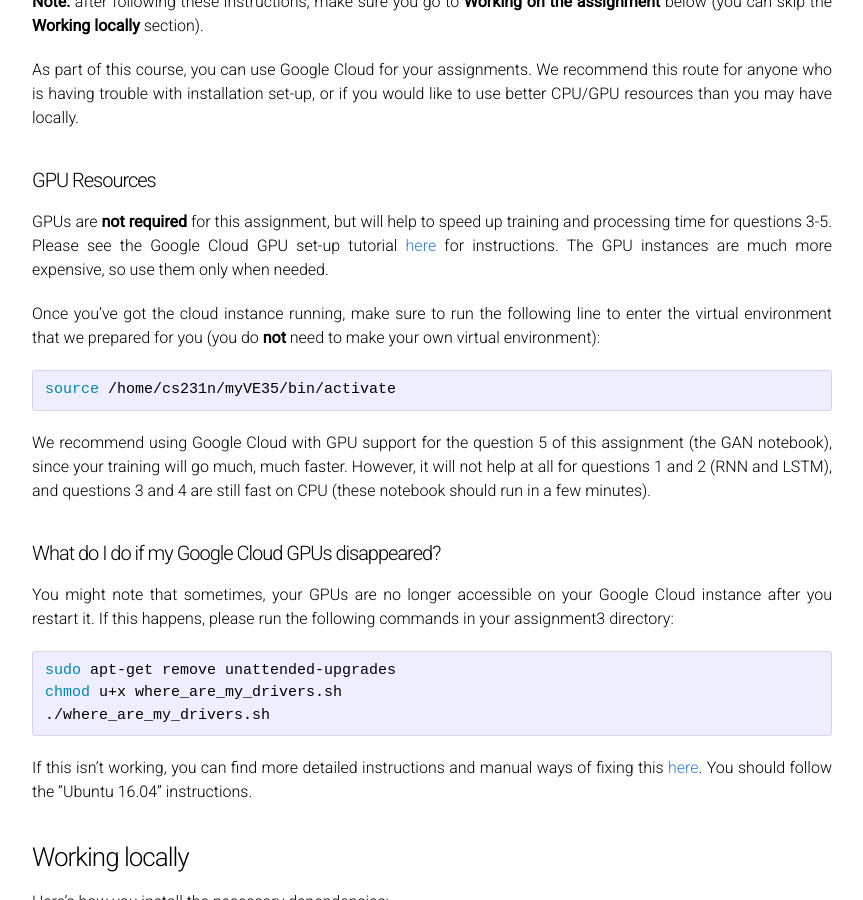
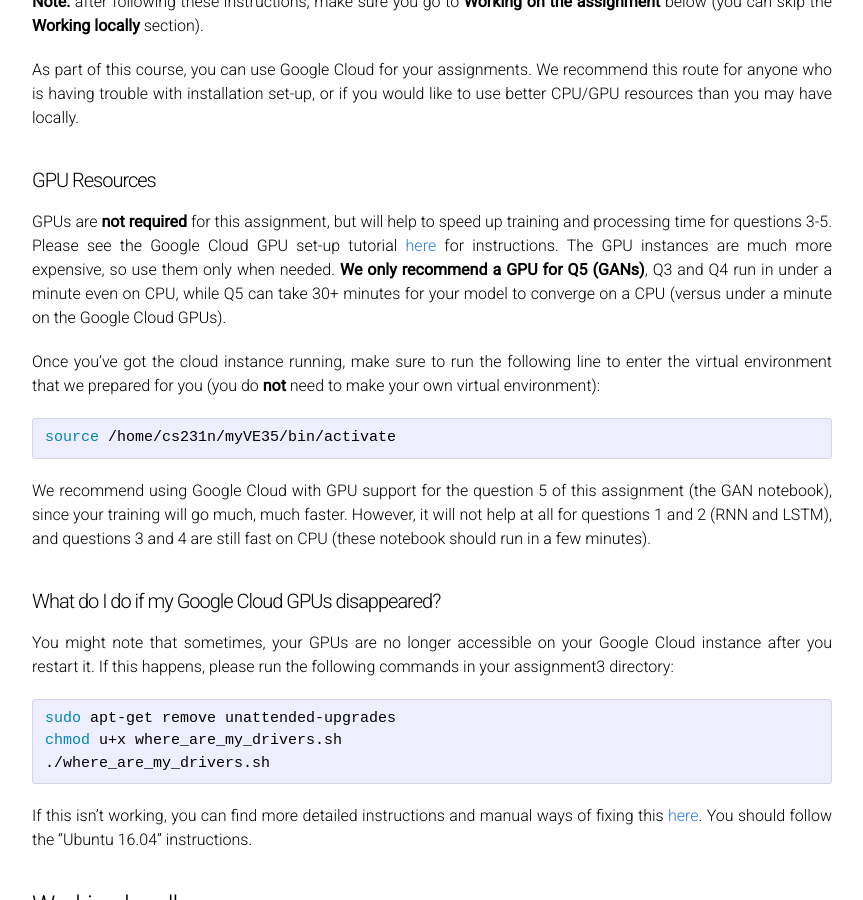
Before and after one commit to cs231n/cs231n.github.io, a Jekyll site: the page built from assignments/2017/assignment3.md, in a window 1280 px wide and 900 px high, scrolled down 825 px. Shown: the whole window, without its empty margins (208-1071 px from the left). Built offline with Jekyll 4.4.1, drawn with Linux system fonts in a browser that asks for light colours.

Commit message:
Update assignment3.md

```diff
--- a/assignments/2017/assignment3.md
+++ b/assignments/2017/assignment3.md
@@ -27,7 +27,7 @@ You can work on the assignment in one of two ways: locally on your own machine,
 As part of this course, you can use Google Cloud for your assignments. We recommend this route for anyone who is having trouble with installation set-up, or if you would like to use better CPU/GPU resources than you may have locally.
 
 #### GPU Resources
-GPUs are **not required** for this assignment, but will help to speed up training and processing time for questions 3-5. Please see the Google Cloud GPU set-up tutorial [here](http://cs231n.github.io/gce-tutorial-gpus/) for instructions. The GPU instances are much more expensive, so use them only when needed.
+GPUs are **not required** for this assignment, but will help to speed up training and processing time for questions 3-5. Please see the Google Cloud GPU set-up tutorial [here](http://cs231n.github.io/gce-tutorial-gpus/) for instructions. The GPU instances are much more expensive, so use them only when needed. **We only recommend a GPU for Q5 (GANs)**, Q3 and Q4 run in under a minute even on CPU, while Q5 can take 30+ minutes for your model to converge on a CPU (versus under a minute on the Google Cloud GPUs).
 
 Once you've got the cloud instance running, make sure to run the following line to enter the virtual environment that we prepared for you (you do **not** need to make your own virtual environment):
 
```
